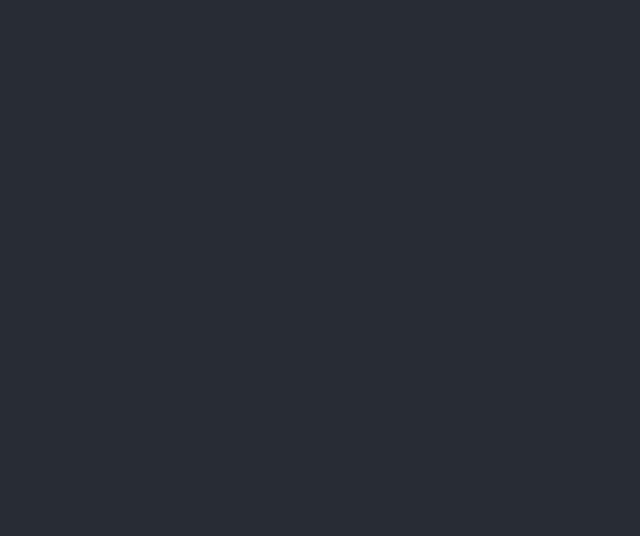
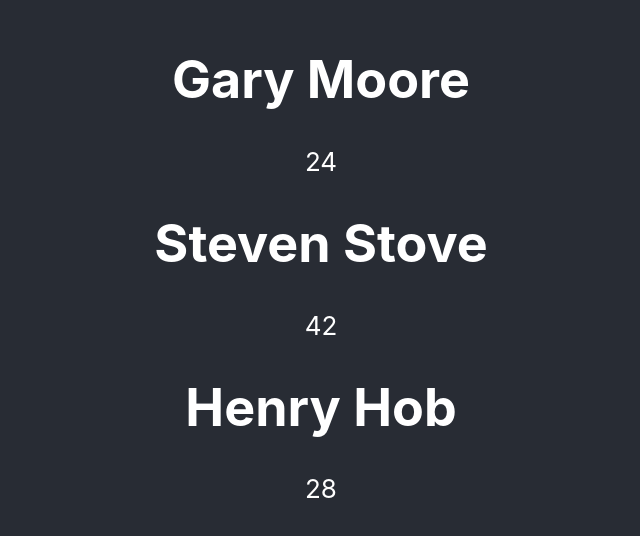
Before and after one commit to MadManGaz/windows-style-messenger, a React (Create React App) app: page / in a window 1280 px wide. Shown: the part 128-664 px from the top of the page, without its empty margins (319-959 px from the left). Built offline with nearby package versions, Linux system fonts and the light colour scheme.

Commit message:
Get it to actually work! 🎉

```diff
--- a/src/App.js
+++ b/src/App.js
@@ -1,30 +1,20 @@
-import './App.css';
+import "./App.css";
+import { testData } from "./util/testData.json";
 
-const testData = [
-  {
-    firstName: 'Gary',
-    lastName: 'Moore',
-    age: 24
-  },
-  {
-    firstName: 'Steven',
-    lastName: 'Stove',
-    age: 42
-  }
-]
-
-const NameList = ({people}) => {
+const NameList = ({ people }) => {
   return (
     <div>
-      {people.map(person => {
+      {people.map((person) => (
         <div>
-          <h1>{person.firstName} {person.lastName}</h1>
+          <h1>
+            {person.firstName} {person.lastName}
+          </h1>
           <p>{person.age}</p>
         </div>
-      })}
+      ))}
     </div>
-  )
-}
+  );
+};
 
 function App() {
   return (
--- /dev/null
+++ b/src/util/testData.json
@@ -0,0 +1,22 @@
+{
+  "testData": [
+    {
+      "id": 1,
+      "firstName": "Gary",
+      "lastName": "Moore",
+      "age": 24
+    },
+    {
+      "id": 2,
+      "firstName": "Steven",
+      "lastName": "Stove",
+      "age": 42
+    },
+    {
+      "id": 3,
+      "firstName": "Henry",
+      "lastName": "Hob",
+      "age": 28
+    }
+  ]
+}
```
